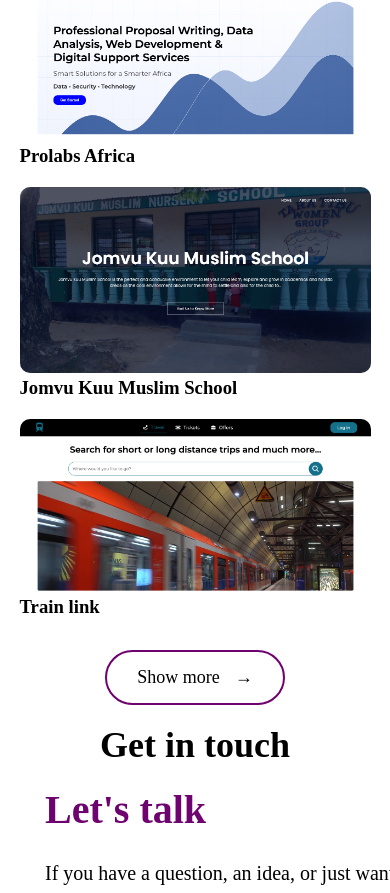
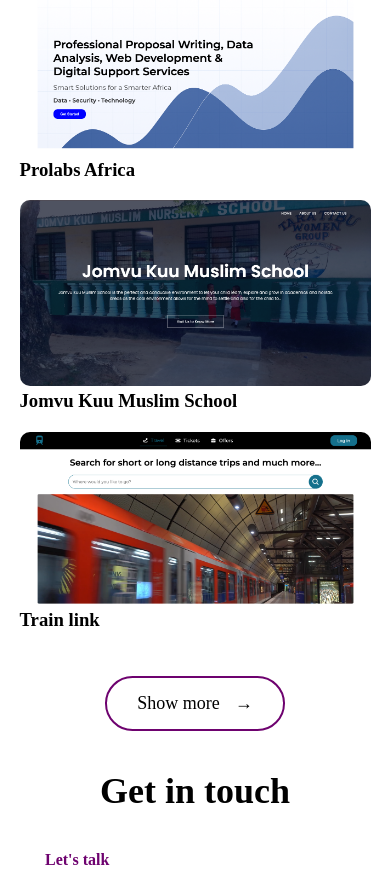
Before and after one commit to kazungu-p/Porfolio, a React (Vite) app: page / in a window 390 px wide. Shown: the part 4887-5780 px from the top of the page. Built offline with nearby package versions, Linux system fonts and the light colour scheme.

Commit message:
redesigned the contact page and enhanced responsiveness

```diff
--- a/src/assets/styles/contact.css
+++ b/src/assets/styles/contact.css
@@ -89,9 +89,19 @@
     .contact-heading{
         font-size: 1.5em;
         font-weight: 500;
+        margin: 5vw 0;
     }
     .contact-section{
         flex-direction: column;
         align-items: center;
     }
+    .contact-left h2{
+        font-size: 1em;
+    }
+    .contact-left p{
+        max-width: 550px;
+    }
+    .contact-right input, .contact-right textarea{
+        width: 100%;
+    }
 }
--- a/src/assets/styles/projects.css
+++ b/src/assets/styles/projects.css
@@ -44,6 +44,9 @@
     transition: 0.6s;
 }
 @media screen and (max-width:760px){
+    .portfolio{
+        gap: 25px;
+    }
     .portfolio-heading{
         font-size: 1.5em;
     }
```
